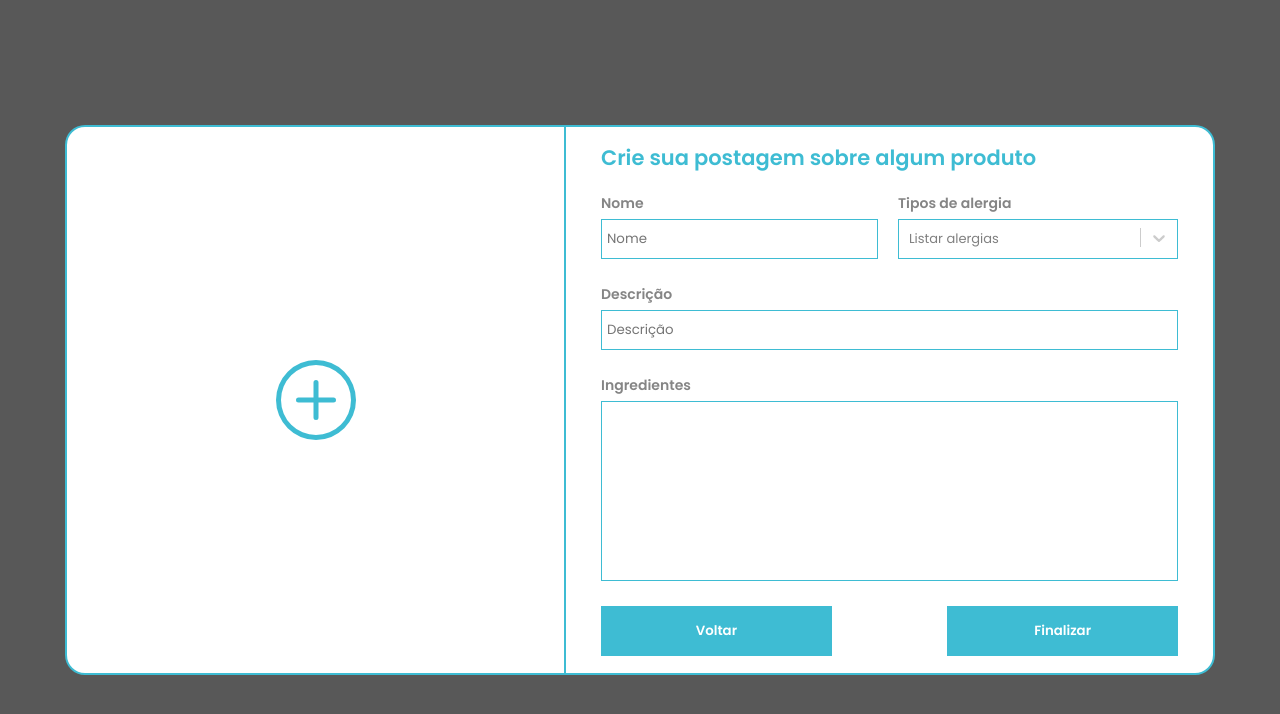
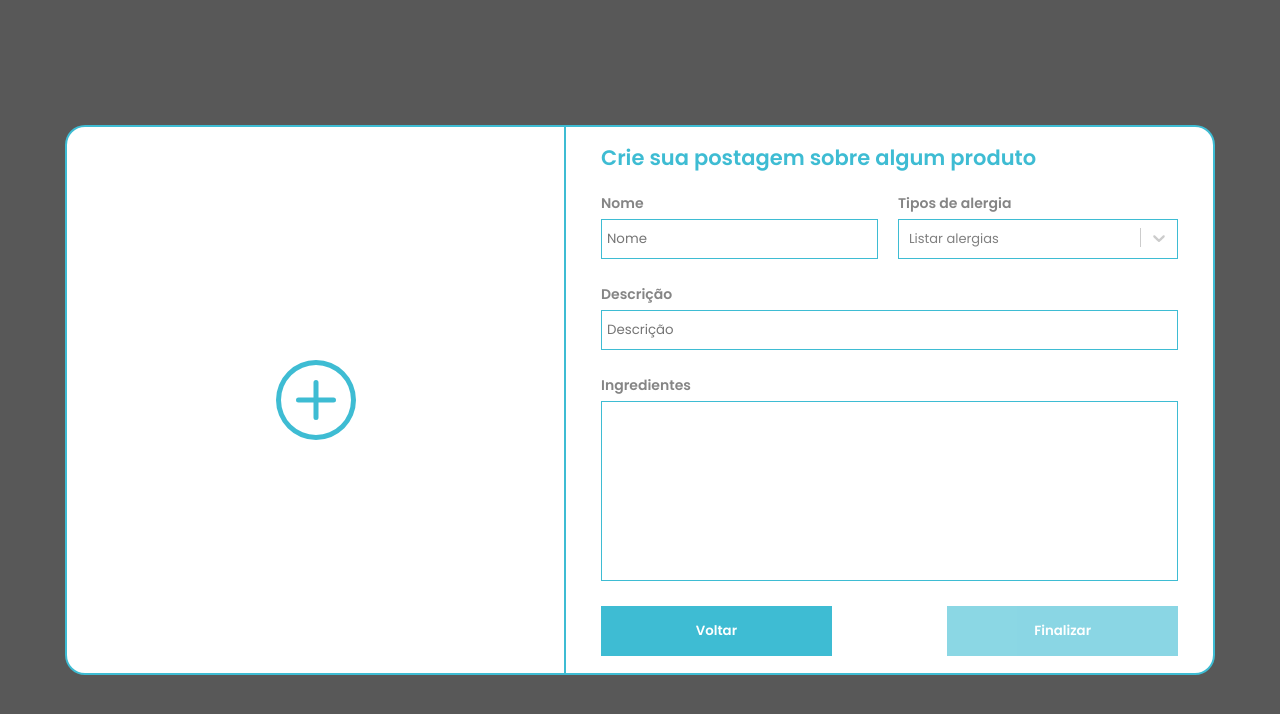
Before and after one commit to stack-over-code-atlantico/supermercadosq-fe, a React (Vite) app in the folder supermercadosq/: page /ProductRegister in a window 1280 px wide. Shown: the top 714 px of the page. Built offline with nearby package versions, Linux system fonts and the light colour scheme.

Commit message:
FE/Fix: validação de cadastro do produto

```diff
--- a/supermercadosq/src/components/ProductRegister/index.jsx
+++ b/supermercadosq/src/components/ProductRegister/index.jsx
@@ -16,6 +16,16 @@ const ProductRegister = () => {
   const [description, setDescription] = useState("");
   const [nutTable, setNutTable] = useState("");
   const [prodImg, setProdImg] = useState("");
+  const [button, setButton] = useState(true);
+
+  useEffect(() => {
+    if (prodName && description && nutTable) {
+      setButton(false);
+    } else {
+      setButton(true)
+    }
+  }, [prodName, listAlergic, description, nutTable]);
+
 
   const handleRegisterProd = (e, formData) => {
     e.preventDefault();
@@ -30,9 +40,12 @@ const ProductRegister = () => {
   };
 
   const handleGetAlergic = (alergicOptions) => {
-    setListAlergic(alergicOptions.map((alergia) => {return alergia.value}));
-    const alergias = listAlergic.toString()
-
+    setListAlergic(
+      alergicOptions.map((alergia) => {
+        return alergia.value;
+      })
+    );
+    const alergias = listAlergic.toString();
   };
 
   const alergicOptions = [
@@ -149,7 +162,9 @@ const ProductRegister = () => {
         </div>
         <Buttons>
           <button>Voltar</button>
-          <button type="submit">Finalizar</button>
+          <button type="submit" disabled={button}>
+            Finalizar
+          </button>
         </Buttons>
       </RegisterForm>
     </RegisterContainer>
```
